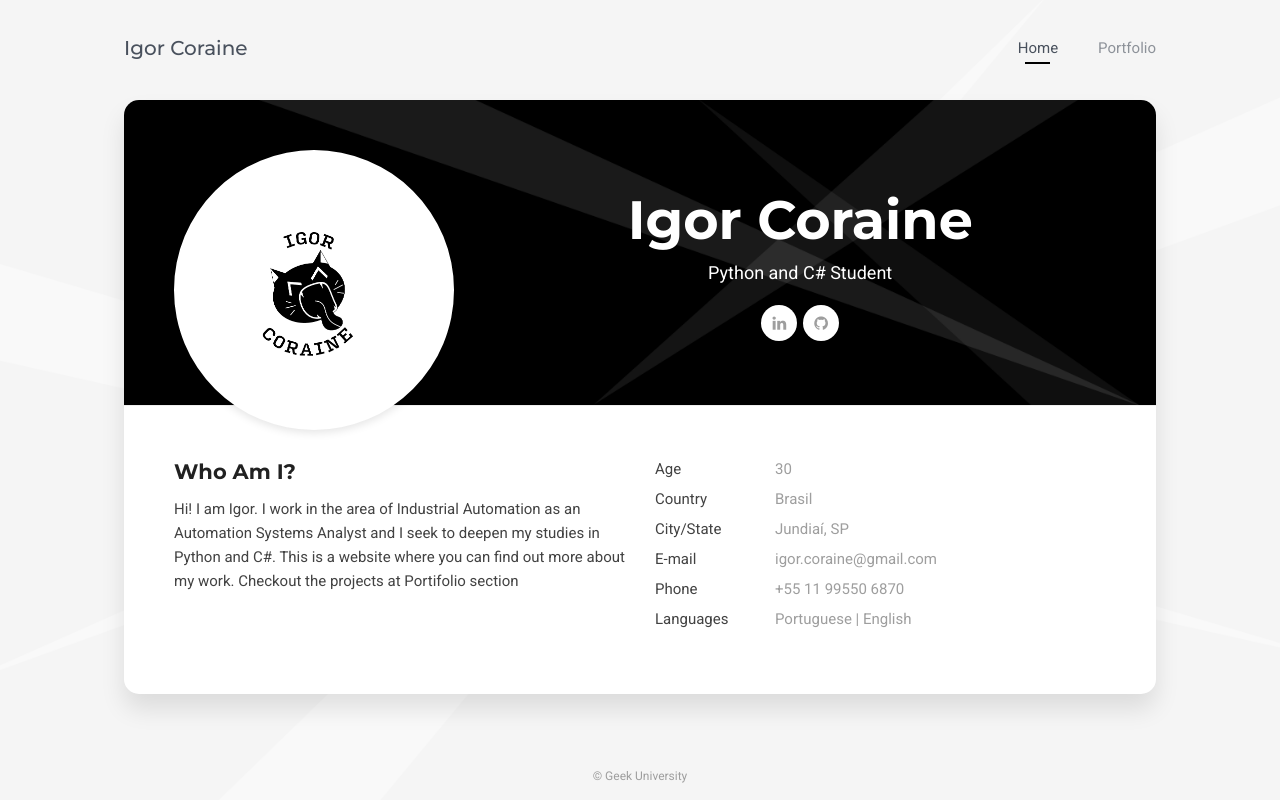
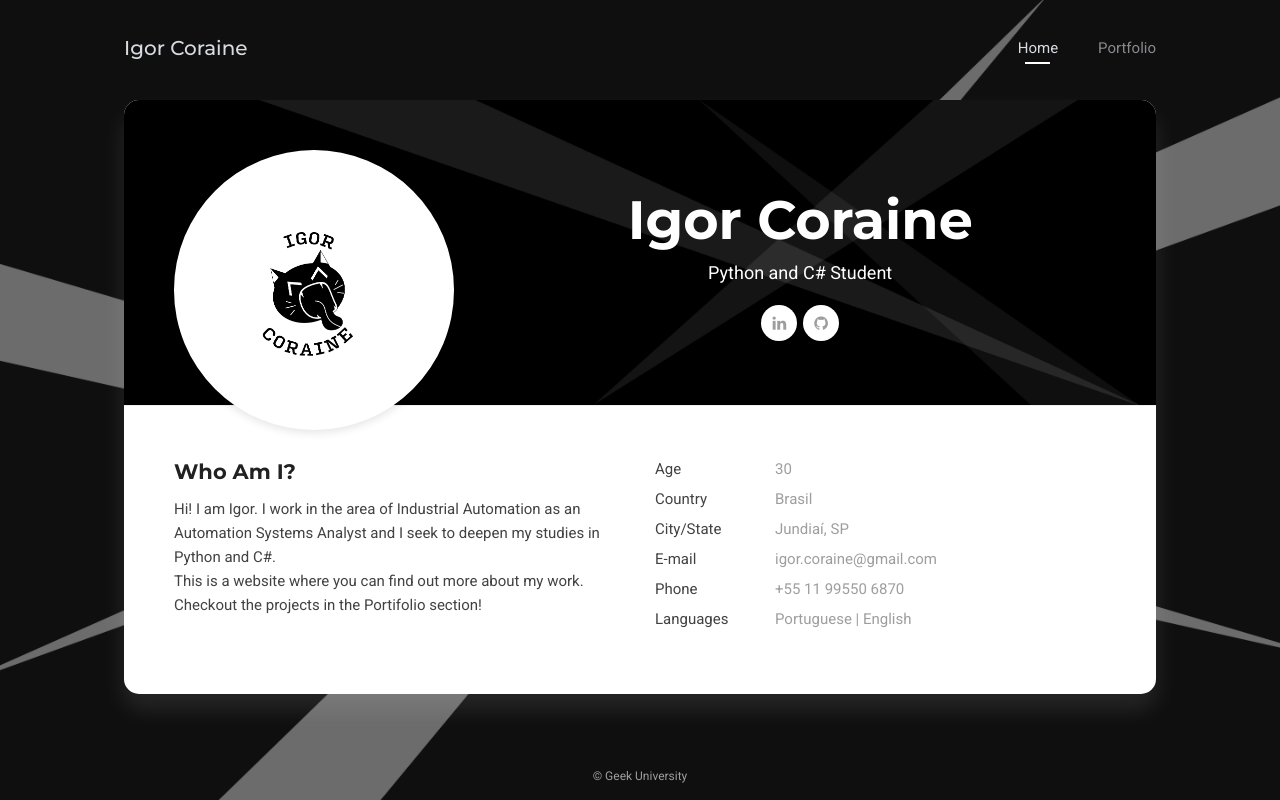
Before and after one commit to IgorCoraine/igorcoraine.github.io, a plain HTML site: page index.html in a window 1280 px wide. Drawn offline with Linux system fonts and the light colour scheme.

Commit message:
updated portifolio and body-background

```diff
--- a/css/main-green.css
+++ b/css/main-green.css
@@ -61,7 +61,7 @@ body {
   width: 100%;
   font-size: 15px;
   line-height: 1.6em;
-  background-color: #f5f5f5;
+  background-color: #0f0f0f;
   overflow-x: hidden;
   overflow-y: auto;
   background-image: url(../images/main_bg.png);
@@ -506,9 +506,9 @@ body > footer .copyrights {
   background-color: #fff;
   overflow: hidden;
   border-radius: 15px;
-  -webkit-box-shadow: 0px 15px 25px 0px rgba(0,0,0,0.1);
-  -moz-box-shadow: 0px 15px 25px 0px rgba(0,0,0,0.1);
-  box-shadow: 0px 15px 25px 0px rgba(0,0,0,0.1);
+  -webkit-box-shadow: 0px 15px 25px 0px rgba(255,255,255,0.1);
+  -moz-box-shadow: 0px 15px 25px 0px rgba(255,255,255,0.1);
+  box-shadow: 0px 15px 25px 0px rgba(255,255,255,0.1);
   -webkit-transform: translate3d(0,0,0);
   -o-transform: translate3d(0,0,0);
   -moz-transform: translate3d(0,0,0);
@@ -640,7 +640,7 @@ body > footer .copyrights {
 }
 
 .site-title {
-  color: #49515d;
+  color: #d8dce2;
   font-size: 20px;
   font-weight: 500;
   font-family: 'Montserrat', Helvetica, sans-serif;
@@ -694,7 +694,7 @@ body > footer .copyrights {
   padding: 8px 0;
   margin: 0 20px;
   text-align: center;
-  color: #49515d;
+  color: #d8dce2;
   font-size: 15px;
   line-height: 1;
   font-weight: 400;
@@ -724,7 +724,7 @@ body > footer .copyrights {
   width: 0;
   height: 2px;
   margin: 0 auto;
-  background-color: #000;
+  background-color: #fff;
   -webkit-transition: all 0.15s ease-in-out;
   -moz-transition: all 0.15s ease-in-out;
   -o-transition: all 0.15s ease-in-out;
--- a/index.html
+++ b/index.html
@@ -117,7 +117,8 @@
                           <h3>Who Am I?</h3>
                         </div>
                         <p>Hi! I am Igor. I work in the area of Industrial Automation as an Automation Systems Analyst
-                          and I seek to deepen my studies in Python and C#. This is a website where you can find out more about my work. Checkout the projects at Portifolio section</p>
+                          and I seek to deepen my studies in Python and C#.<br>
+                          This is a website where you can find out more about my work. Checkout the projects in the Portifolio section!</p>
                       </div>
                     </div>
 
@@ -161,7 +162,7 @@
                         <a class="filter btn btn-sm btn-link" data-group="python">Python</a>
                       </li>
                       <li>
-                        <a class="filter btn btn-sm btn-link" data-group="C#">C#</a>
+                        <a class="filter btn btn-sm btn-link" data-group="Csharp">C#</a>
                       </li>
                     </ul>
                     <!-- End of Portfolio filter -->
@@ -170,15 +171,16 @@
                     <div id="portfolio_grid" class="portfolio-grid portfolio-masonry masonry-grid-3">
 
                       <!-- Portfolio Item 1 -->
-                      <figure class="item" data-groups='["all", "TIA", C#]'>
+                      <figure class="item" data-groups='["all", "TIA", "Csharp"]'>
                         <a href="https://github.com/IgorCoraine/TIA_Add-In_VCI_Git_Connector" title="TIA Add-In VCI Git Connector" target="_blank">
-                          <img src="images\TIA_AddIn_VCI_Git_Connector.png"  alt="TIA Add-In VCI Git Connector">
+                          <img src="images/portfolio/gitTiaConnector.jpg" alt="TIA Add-In VCI Git Connector">
                           <div>
                             <h5 class="name">TIA Add-In VCI and Git Connector</h5>
                             <small>Click to see more about the project</small>
                             <i class="fa fa-github"></i>
                           </div>
                         </a>
+                        <h5 class="name">TIA Add-In VCI and Git Connector</h5>
                       </figure>
                       <!-- /Portfolio Item 1 -->
 
```
Also changed, not shown: images/portfolio/genericImage.png (deleted), images/portfolio/gitTiaConnector.jpg (added), images/portfolio/myCV.png (deleted).
